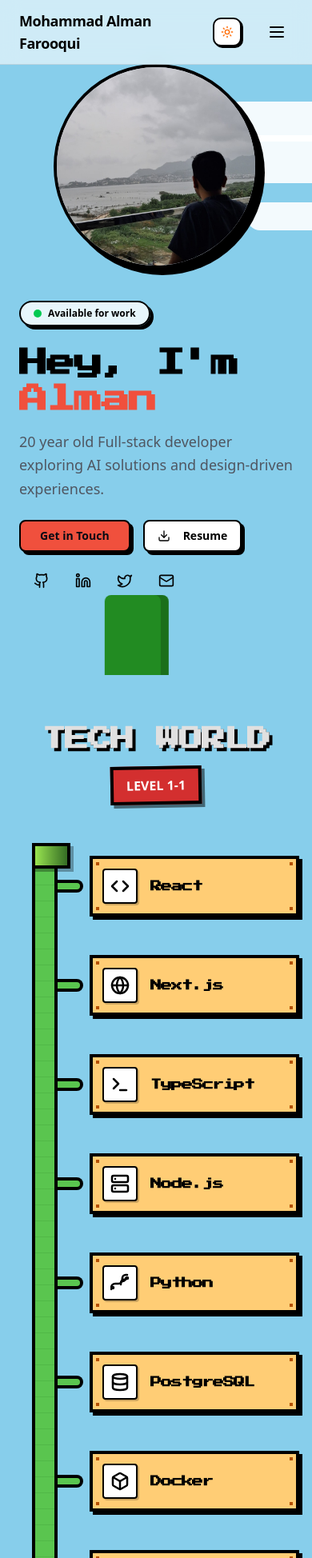
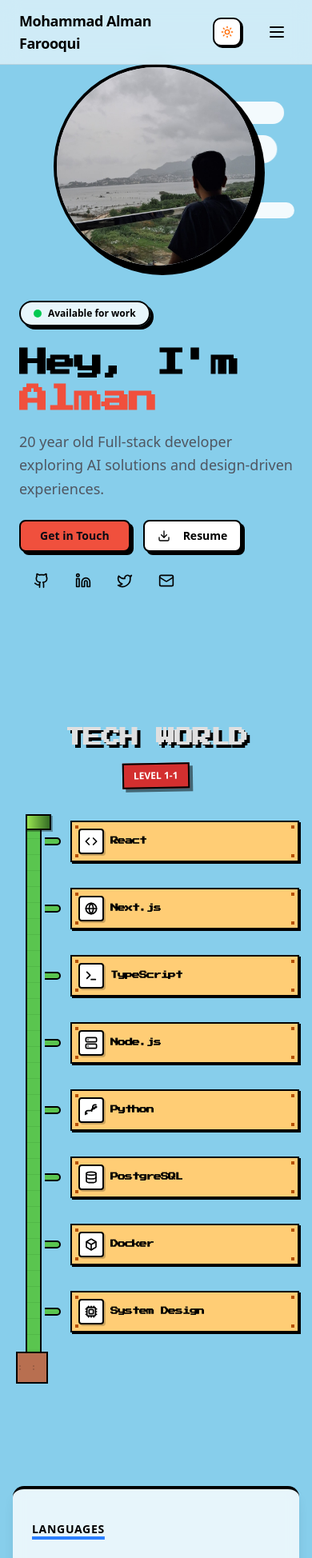
Before and after one commit to EmperorsReign05/Portfolio, a Next.js app: page / in a window 390 px wide. Shown: the top 1948 px of the page at 80% size. Built offline with nearby package versions, Linux system fonts and the light colour scheme.

Commit message:
view new

```diff
--- a/src/app/globals.css
+++ b/src/app/globals.css
@@ -162,26 +162,44 @@ body {
 }
 
 .cloud1 {
-  width: 150px;
-  height: 50px;
+  width: 80px;
+  height: 28px;
   top: 15%;
   left: -200px;
 }
 
 .cloud2 {
-  width: 100px;
-  height: 35px;
+  width: 60px;
+  height: 20px;
   top: 30%;
   left: -200px;
   animation-duration: 35s;
 }
 
 .cloud3 {
-  width: 180px;
-  height: 60px;
+  width: 100px;
+  height: 35px;
   top: 20%;
   left: -200px;
   animation-duration: 20s;
+}
+
+/* Larger clouds on desktop */
+@media (min-width: 768px) {
+  .cloud1 {
+    width: 150px;
+    height: 50px;
+  }
+
+  .cloud2 {
+    width: 100px;
+    height: 35px;
+  }
+
+  .cloud3 {
+    width: 180px;
+    height: 60px;
+  }
 }
 
 .pipe {
@@ -192,6 +210,15 @@ body {
   animation: scroll-left 8s linear infinite;
   @apply rounded-tl-md rounded-tr-md;
   box-shadow: inset -10px 0 rgba(0,0,0,0.2);
+  /* Hide on mobile to prevent content overlap */
+  display: none;
+}
+
+/* Show pipes only on desktop */
+@media (min-width: 768px) {
+  .pipe {
+    display: block;
+  }
 }
 
 .pipe1 {
--- a/src/components/TechStack.tsx
+++ b/src/components/TechStack.tsx
@@ -58,11 +58,11 @@ export default function TechStack() {
         <section ref={containerRef} className="relative flex flex-col items-center justify-start py-20 px-4 overflow-hidden z-10">
 
             {/* Header */}
-            <div className="relative z-10 text-center mb-16 md:mb-24">
-                <h2 className="text-3xl md:text-5xl font-black mb-4 text-[#e0e0e0] drop-shadow-[4px_4px_0px_#000]" style={{ fontFamily: "var(--font-press-start-2p)" }}>
+            <div className="relative z-10 text-center mb-10 md:mb-24">
+                <h2 className="text-2xl md:text-5xl font-black mb-4 text-[#e0e0e0] drop-shadow-[4px_4px_0px_#000]" style={{ fontFamily: "var(--font-press-start-2p)" }}>
                     TECH WORLD
                 </h2>
-                <div className="inline-block px-4 py-2 bg-[#d32f2f] border-4 border-black text-white font-bold font-mono shadow-[4px_4px_0px_0px_rgba(0,0,0,0.5)] transform -rotate-1">
+                <div className="inline-block px-3 py-1.5 md:px-4 md:py-2 bg-[#d32f2f] border-2 md:border-4 border-black text-white text-xs md:text-base font-bold font-mono shadow-[4px_4px_0px_0px_rgba(0,0,0,0.5)] transform -rotate-1">
                     LEVEL 1-1
                 </div>
             </div>
@@ -72,27 +72,27 @@ export default function TechStack() {
 
                 {/* Visual Pipe Background Layer */}
                 {/* Extended to bottom-0 to ensure it always sits behind the Base Block */}
-                <div className="absolute left-6 md:left-1/2 md:-translate-x-1/2 top-0 bottom-0 w-8 md:w-10 bg-[#356d25] border-x-4 border-black overflow-hidden z-0">
+                <div className="absolute left-4 md:left-1/2 md:-translate-x-1/2 top-0 bottom-0 w-5 md:w-10 bg-[#356d25] border-x-2 md:border-x-4 border-black overflow-hidden z-0">
                     {/* Inner highlight for "pipe" look */}
-                    <div className="absolute left-1 top-0 bottom-0 w-1 bg-[#6abe30]/50" />
-                    <div className="absolute left-3 top-0 bottom-0 w-2 bg-[#99e550]/30" />
+                    <div className="absolute left-0.5 md:left-1 top-0 bottom-0 w-0.5 md:w-1 bg-[#6abe30]/50" />
+                    <div className="absolute left-1.5 md:left-3 top-0 bottom-0 w-1 md:w-2 bg-[#99e550]/30" />
 
                     {/* Growing green stem */}
                     <motion.div
                         style={{ height }}
-                        className="w-full bg-[#5ac54f] relative border-b-4 border-black"
+                        className="w-full bg-[#5ac54f] relative border-b-2 md:border-b-4 border-black"
                     >
                         <div className="w-full h-full bg-[repeating-linear-gradient(0deg,transparent,transparent_19px,#004400_20px)] opacity-20" />
                     </motion.div>
                 </div>
 
                 {/* Top Pipe Cap */}
-                <div className="absolute left-6 md:left-1/2 md:-translate-x-1/2 -top-4 w-12 md:w-16 h-8 bg-[#5ac54f] border-4 border-black z-10 shadow-[4px_4px_0px_rgba(0,0,0,0.3)]">
+                <div className="absolute left-4 md:left-1/2 md:-translate-x-1/2 -top-2 md:-top-4 w-8 md:w-16 h-5 md:h-8 bg-[#5ac54f] border-2 md:border-4 border-black z-10 shadow-[2px_2px_0px_rgba(0,0,0,0.3)] md:shadow-[4px_4px_0px_rgba(0,0,0,0.3)]">
                     <div className="w-full h-full bg-gradient-to-r from-[#99e550] to-[#356d25]" />
                 </div>
 
                 {/* Grid Layout */}
-                <div className="grid grid-cols-1 md:grid-cols-2 gap-y-12 md:gap-y-16 pl-20 md:pl-0 w-full relative z-10 pb-4">
+                <div className="grid grid-cols-1 md:grid-cols-2 gap-y-8 md:gap-y-16 pl-14 md:pl-0 w-full relative z-10 pb-4">
                     {techStack.map((tech, i) => (
                         <TechBlock
                             key={tech.name}
@@ -105,12 +105,12 @@ export default function TechStack() {
                 </div>
 
                 {/* Base Block - Caps the pipe at the bottom */}
-                <div className="relative z-20 w-full max-w-5xl h-16 md:h-20 mt-4 pointer-events-none">
-                    <div className="absolute left-2 md:left-1/2 md:-translate-x-1/2 w-16 md:w-20 h-16 md:h-20 bg-[#b86f50] border-4 border-black grid grid-cols-2 place-content-center gap-1 p-1">
-                        <div className="size-1 bg-black/20 rounded-full" />
-                        <div className="size-1 bg-black/20 rounded-full" />
-                        <div className="size-1 bg-black/20 rounded-full" />
-                        <div className="size-1 bg-black/20 rounded-full" />
+                <div className="relative z-20 w-full max-w-5xl h-10 md:h-20 mt-2 md:mt-4 pointer-events-none">
+                    <div className="absolute left-1 md:left-1/2 md:-translate-x-1/2 w-10 md:w-20 h-10 md:h-20 bg-[#b86f50] border-2 md:border-4 border-black grid grid-cols-2 place-content-center gap-0.5 md:gap-1 p-0.5 md:p-1">
+                        <div className="size-0.5 md:size-1 bg-black/20 rounded-full" />
+                        <div className="size-0.5 md:size-1 bg-black/20 rounded-full" />
+                        <div className="size-0.5 md:size-1 bg-black/20 rounded-full" />
+                        <div className="size-0.5 md:size-1 bg-black/20 rounded-full" />
                     </div>
                 </div>
 
@@ -150,14 +150,14 @@ const TechBlock = ({ item, index, total, progress }: { item: any, index: number,
             `} />
 
             {/* Mobile Branch */}
-            <div className="absolute top-1/2 -translate-y-1/2 w-8 h-4 bg-[#5ac54f] border-y-4 border-r-4 border-black rounded-r-md -left-6 md:hidden z-0" />
+            <div className="absolute top-1/2 -translate-y-1/2 w-5 h-2.5 bg-[#5ac54f] border-y-2 border-r-2 border-black rounded-r-sm -left-4 md:hidden z-0" />
 
             {/* The Block */}
             <div className={`
-                relative flex items-center gap-4 p-3 w-full md:max-w-xs z-10
+                relative flex items-center gap-2 md:gap-4 p-2 md:p-3 w-full md:max-w-xs z-10
                 bg-[#ffcd75]   /* Question block yellow */
-                border-4 border-black
-                shadow-[4px_4px_0px_0px_rgba(0,0,0,1)]
+                border-2 md:border-4 border-black
+                shadow-[2px_2px_0px_0px_rgba(0,0,0,1)] md:shadow-[4px_4px_0px_0px_rgba(0,0,0,1)]
                 hover:-translate-y-1 active:translate-y-0
                 transition-transform cursor-pointer group
             `}>
@@ -169,13 +169,13 @@ const TechBlock = ({ item, index, total, progress }: { item: any, index: number,
                 <div className="absolute bottom-1 right-1 size-1 bg-[#b55000]" />
 
                 {/* Icon Container */}
-                <div className="shrink-0 p-2 bg-white border-2 border-black rounded shadow-[2px_2px_0px_rgba(0,0,0,0.2)]">
-                    <item.icon className="size-6 text-black" strokeWidth={2.5} />
+                <div className="shrink-0 p-1.5 md:p-2 bg-white border-2 border-black rounded shadow-[2px_2px_0px_rgba(0,0,0,0.2)]">
+                    <item.icon className="size-4 md:size-6 text-black" strokeWidth={2.5} />
                 </div>
 
                 <div className="flex flex-col min-w-0">
                     <span
-                        className="font-black text-black text-sm md:text-base truncate"
+                        className="font-black text-black text-[10px] md:text-base truncate"
                         style={{ fontFamily: "var(--font-press-start-2p)", letterSpacing: "-1px" }}
                     >
                         {item.name}
```
